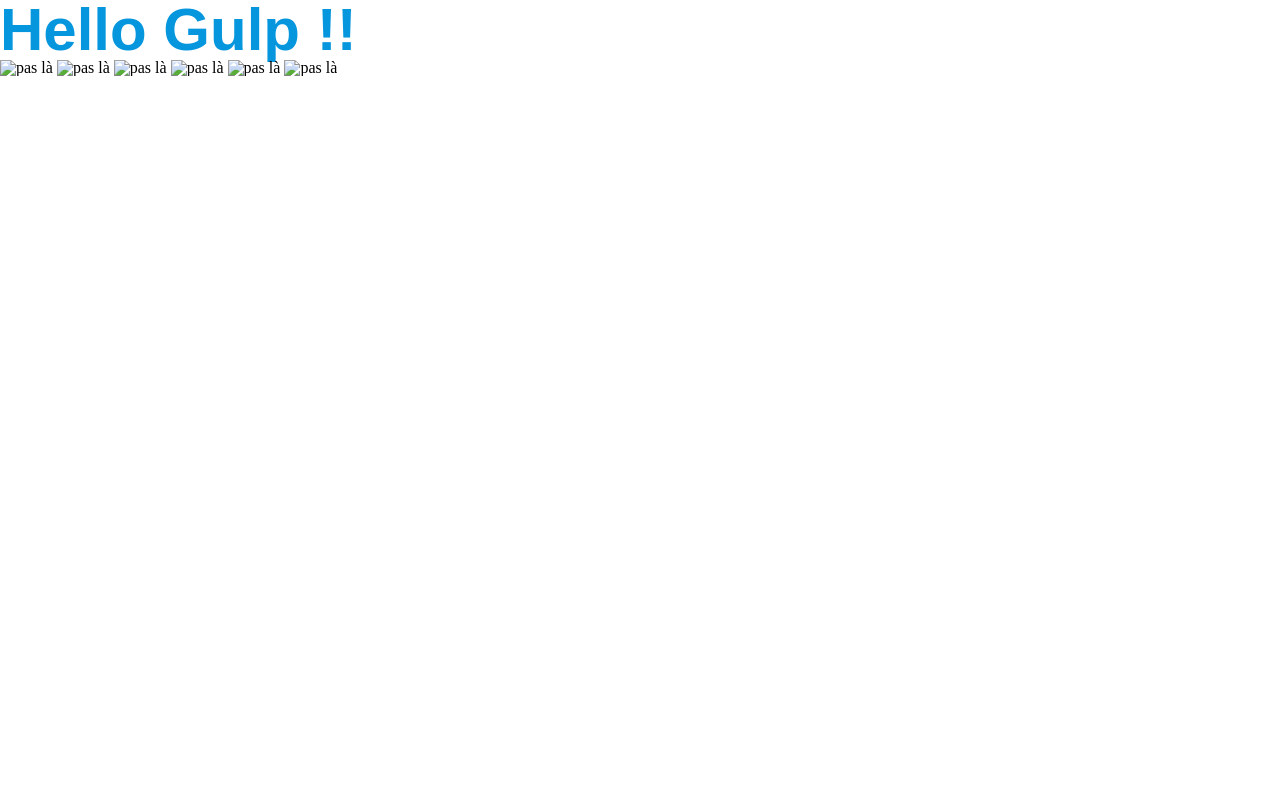
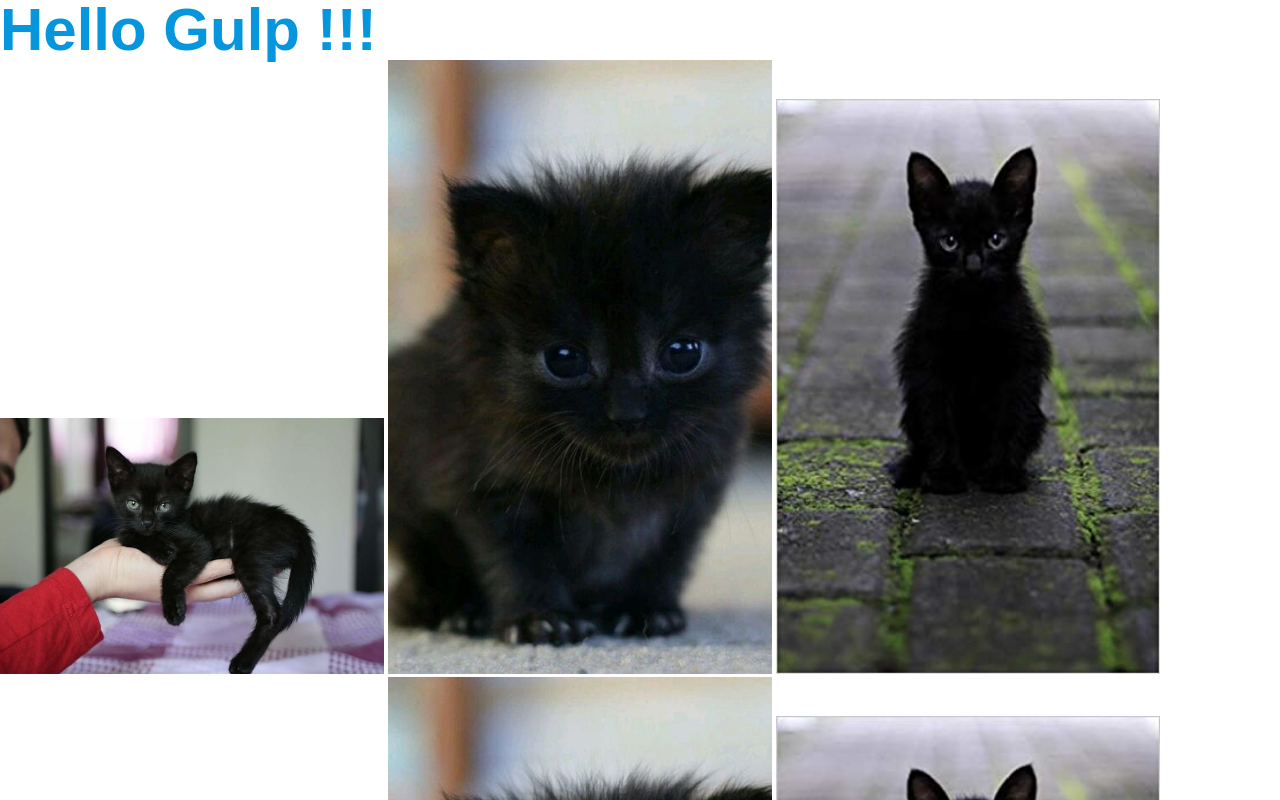
Before and after one commit to anthony-roux/gulp-boilerplate, a website: page index.html in a window 1280 px wide. Shown: the top 800 px of the page. Drawn offline with Linux system fonts and the light colour scheme.

Commit message:
change src img

```diff
--- a/index.html
+++ b/index.html
@@ -8,13 +8,13 @@
   </head>
 
   <body>
-    <h1>Hello Gulp !!</h1>
-    <img src="dist/assets/img/practicians.png" alt="pas là" />
-    <img src="dist/assets/img/hopitaux.png" alt="pas là" />
-    <img src="dist/assets/img/secretaires&assistants.png" alt="pas là" />
-    <img src="src/assets/img/practicians.png" alt="pas là" />
-    <img src="src/assets/img/hopitaux.png" alt="pas là" />
-    <img src="src/assets/img/secretaires&assistants.png" alt="pas là" />
+    <h1>Hello Gulp !!!</h1>
+    <img src="dist/assets/img/black-kitten.jpg" alt="pas là" />
+    <img src="dist/assets/img/black-kitten1.jpg" alt="pas là" />
+    <img src="dist/assets/img/black-kitten3.jpg" alt="pas là" />
+    <img src="src/assets/img/black-kitten.jpg" alt="pas là" />
+    <img src="src/assets/img/black-kitten1.jpg" alt="pas là" />
+    <img src="src/assets/img/black-kitten3.jpg" alt="pas là" />
   </body>
   <script src="/dist/js/all.min.js"></script>
 </html>
```
